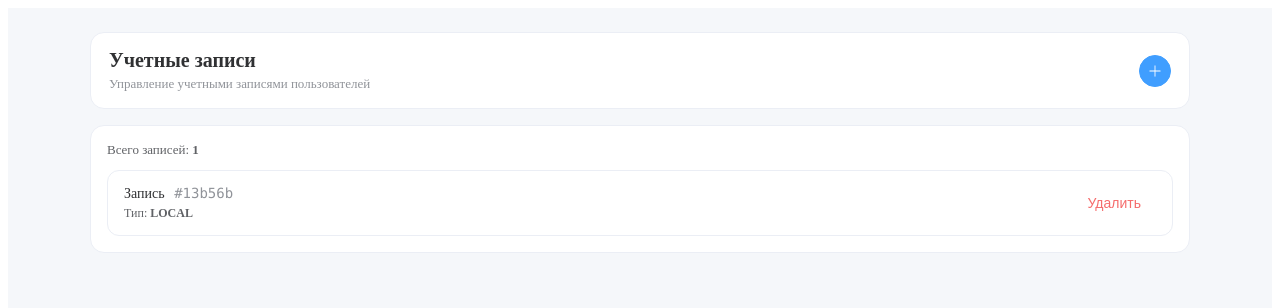
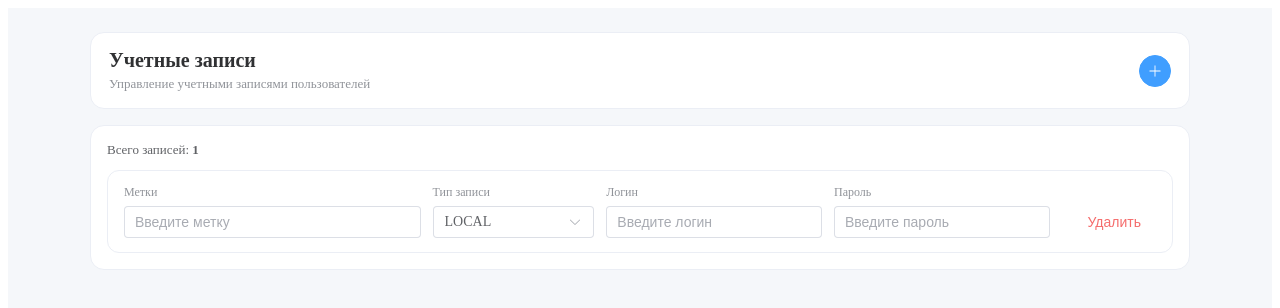
Before and after one commit to when-dev/accounts-form-vue-test, a Vue app: page / in a window 1280 px wide. Both pictures are taken after a click on the button 1155 px from the left and 70 px from the top of the page. Shown: the top 308 px of the page. Built offline with nearby package versions, Linux system fonts and the light colour scheme; the HTML template or start-up script is replaced by a standard one.

Commit message:
feat: added account fields and update action

```diff
--- a/src/components/accounts/AccountRow.vue
+++ b/src/components/accounts/AccountRow.vue
@@ -1,23 +1,52 @@
 <template>
   <div class="row">
-    <div class="info">
-      <div class="label">
-        Запись
-        <span class="id">#{{ shortId }}</span>
-      </div>
-      <div class="meta">
-        Тип: <strong>{{ account.type }}</strong>
-      </div>
+    <div class="cell cell--labels">
+      <div class="label">Метки</div>
+      <el-input v-model="labelsInput" placeholder="Введите метку" @blur="saveLabels" />
     </div>
-    <el-button type="danger" text @click="emit('remove', account.id)"> Удалить </el-button>
+
+    <div class="cell cell--type">
+      <div class="label">Тип записи</div>
+      <el-select v-model="typeValue" @change="handleTypeChange">
+        <el-option label="LDAP" value="LDAP" />
+        <el-option label="LOCAL" value="LOCAL" />
+      </el-select>
+    </div>
+
+    <div class="cell cell--login">
+      <div class="label">Логин</div>
+      <el-input v-model='loginValue' placeholder='Введите логин' @blur='saveLogin' />
+    </div>
+
+    <div class="cell cell--password">
+      <div class="label">Пароль</div>
+
+      <el-input
+        v-if="typeValue === 'LOCAL'"
+        v-model="passwordValue"
+        type="password"
+        show-password
+        placeholder="Введите пароль"
+        @blur="savePassword"
+      />
+
+      <el-input v-else disabled placeholder="Для LDAP пароль не требуется" />
+    </div>
+
+    <div class="cell cell--actions">
+      <div class="label label--hidden">Действия</div>
+      <el-button type="danger" text @click="emit('remove', account.id)">Удалить</el-button>
+    </div>
   </div>
 </template>
 
 <script setup lang="ts">
-import type { Account } from '../../types/accounts'
+import { ref, watch } from 'vue'
+import type { Account, AccountType } from '../../types/accounts'
 
 type Props = {
   account: Account
+  onUpdate: (id: string, patch: Partial<Account>) => void
 }
 
 const props = defineProps<Props>()
@@ -26,14 +55,63 @@ const emit = defineEmits<{
   (e: 'remove', id: string): void
 }>()
 
-const shortId = props.account.id.slice(0, 6)
+const labelsInput = ref('')
+const typeValue = ref<AccountType>('LOCAL')
+const loginValue = ref('')
+const passwordValue = ref('')
+
+function syncFromProps() {
+  // TODO: сделать преобразование labels[] -> string
+
+  labelsInput.value = ''
+  typeValue.value = props.account.type
+  loginValue.value = props.account.login
+  passwordValue.value = props.account.password ?? ''
+}
+
+watch(
+  () => props.account,
+  () => syncFromProps(),
+  { immediate: true }
+)
+
+function saveLabels() {
+  // TODO: сделать парсинг строки в [{ text }]
+
+  props.onUpdate(props.account.id, {
+    labels: []
+  })
+}
+
+function saveLogin() {
+  props.onUpdate(props.account.id, {
+    login: loginValue.value
+  })
+}
+
+function savePassword() {
+  props.onUpdate(props.account.id, {
+    password: passwordValue.value
+  })
+}
+
+function handleTypeChange(value: AccountType) {
+  if (value === 'LDAP') {
+    passwordValue.value = ''
+    props.onUpdate(props.account.id, { type: value, password: null })
+    return
+  }
+
+  props.onUpdate(props.account.id, { type: value, password: '' })
+}
 </script>
 
 <style scoped>
 .row {
-  display: flex;
-  align-items: center;
-  justify-content: space-between;
+  display: grid;
+  grid-template-columns: 2.2fr 1.2fr 1.6fr 1.6fr 0.7fr;
+  gap: 12px;
+  align-items: end;
 
   padding: 14px 16px;
   border: 1px solid #ebeef5;
@@ -41,25 +119,22 @@ const shortId = props.account.id.slice(0, 6)
   background: #fff;
 }
 
-.info {
+.cell {
   display: flex;
   flex-direction: column;
-  gap: 4px;
+  gap: 6px;
 }
 
 .label {
-  font-size: 14px;
-  color: #303133;
+  font-size: 12px;
+  color: #909399;
 }
 
-.id {
-  margin-left: 6px;
-  color: #909399;
-  font-family: ui-monospace, SFMono-Regular, Menlo, Monaco, Consolas, monospace;
+.label--hidden {
+  visibility: hidden;
 }
 
-.meta {
-  font-size: 12px;
-  color: #606266;
+.cell--actions {
+  align-items: flex-end;
 }
 </style>
--- a/src/components/accounts/AccountsList.vue
+++ b/src/components/accounts/AccountsList.vue
@@ -4,6 +4,7 @@
       v-for="account in accounts"
       :key="account.id"
       :account="account"
+      :onUpdate='handleUpdate'
       @remove="handleRemove"
     />
   </div>
@@ -21,10 +22,15 @@ defineProps<Props>()
 
 const emit = defineEmits<{
   (e: 'remove', id: string): void
+  (e: 'update', id: string, patch: Partial<Account>): void
 }>()
 
 function handleRemove(id: string) {
   emit('remove', id)
+}
+
+function handleUpdate(id: string, patch: Partial<Account>) {
+  emit('update', id, patch)
 }
 </script>
 
--- a/src/pages/AccountsPage.vue
+++ b/src/pages/AccountsPage.vue
@@ -10,9 +10,10 @@
           Всего записей: <strong>{{ accountsStore.accounts.length }}</strong>
         </div>
 
-				<AccountsList
+        <AccountsList
           :accounts="accountsStore.accounts"
           @remove="handleRemove"
+          @update="handleUpdate"
         />
       </section>
     </div>
@@ -22,6 +23,7 @@
 <script setup lang="ts">
 import AccountsHeader from '../components/accounts/AccountHeader.vue'
 import AccountsList from '@/components/accounts/AccountsList.vue'
+import type { Account } from '../types/accounts'
 import { useAccountsStore } from '../stores/accounts'
 
 const accountsStore = useAccountsStore()
@@ -32,6 +34,10 @@ function handleAdd() {
 
 function handleRemove(id: string) {
   accountsStore.removedAccount(id)
+}
+
+function handleUpdate(id: string, patch: Partial<Account>) {
+  accountsStore.updateAccount(id, patch)
 }
 </script>
 
@@ -55,7 +61,7 @@ function handleRemove(id: string) {
   border: 1px solid #ebeef5;
 }
 .meta {
-	margin-bottom: 12px;
+  margin-bottom: 12px;
   font-size: 13px;
   color: #606266;
 }
--- a/src/stores/accounts.ts
+++ b/src/stores/accounts.ts
@@ -27,6 +27,13 @@ export const useAccountsStore = defineStore('accounts', {
 
 		removedAccount(id: string) {
 			this.accounts = this.accounts.filter(account => account.id !== id)
+		},
+
+		updateAccount(id:string, patch: Partial<Account>) {
+			const account = this.accounts.find(item => item.id === id)
+			if (!account) return
+
+			Object.assign(account, patch)
 		}
 	}
 })
```
